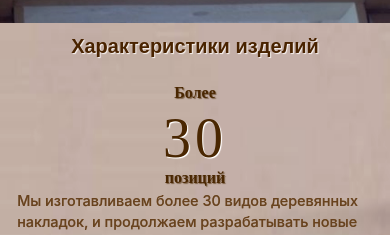
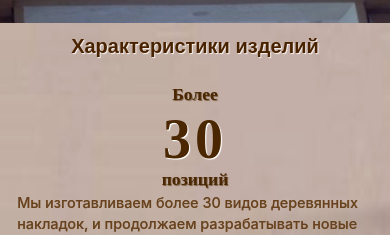
Before and after one commit to AnigalHub/Avacont, a Vue app: page / in a window 390 px wide. Shown: the part 599-834 px from the top of the page. Built offline with nearby package versions, Linux system fonts and the light colour scheme.

Commit message:
изменен шрифт, добавлены стили на img

```diff
--- a/src/components/feature.vue
+++ b/src/components/feature.vue
@@ -83,7 +83,7 @@
                         number: "2",
                         number_descr:"Типа стен",
                         number_descr_2:"",
-                        descr: "  Наши изделия предусмотрены для бревенчатых стен и блок-хауса.",
+                        descr: "Наши изделия предусмотрены для бревенчатых стен и блок-хауса.",
                         img:[
                             {
                                 src: "./images/feature/log.jpg",
@@ -101,30 +101,31 @@
     }
 </script>
 <style scoped lang="scss">
-
     #feature{
         background: url("../../public/images/background/background_2.jpg") 100% 100% no-repeat;
         background-size:100% 100%;
         padding-bottom: 5% !important;
     }
-
     .part{
         border-bottom: 2px solid #7e4614;
     }
     .number{
-        font-weight: 500;
+        font-weight: 600;
         letter-spacing: 4px;
-        font-family: 'Lobster', cursive;
+        font-family: 'Libre Caslon Display', serif;
         font-size: 4.5rem;
         color: #4f2f0d;
         text-shadow: 1px 1px 1px #ffffff;
     }
-
     .row:nth-child(3) .number_descr,.row:nth-child(4) .number_descr{
         line-height: 2rem;
     }
     .size{
         box-shadow: 2px 5px 5px #7c5639;
+    }
+    img{
+        width: 100%;
+        height: 100%;
     }
     .row:nth-child(4) .col-4  img{
         border-radius: 50%;
@@ -136,7 +137,6 @@
         padding-left: 5px !important;
         padding-right: 5px !important;
     }
-
     .col,.col-2,.col-4{
         padding: 1.5% 0.6%;
     }
@@ -145,9 +145,9 @@
         text-align: center;
         font-weight: 700;
         line-height: 3rem !important;
-        font-family: 'Podkova', serif;
+        font-family: 'Playfair Display', serif;
         font-size: 1.5rem;
-        text-shadow: 1px 1px 1px #7c644c;
+        text-shadow: .8px .8px .8px #7c644c;
         color: #4f2f0d;
     }
     @media screen and (max-width: 500px) {
@@ -195,11 +195,11 @@
             max-width: 27% !important;
         }
         .col-2{
-            font-size: 1rem;
+            font-size: 1.1rem;
             line-height: 2.5rem !important;
         }
         .col,.col-2{
-            padding: 1% 0.6%;
+            padding: 1.2% 0.6%;
         }
         .text{
             line-height: 1.3rem;
```
